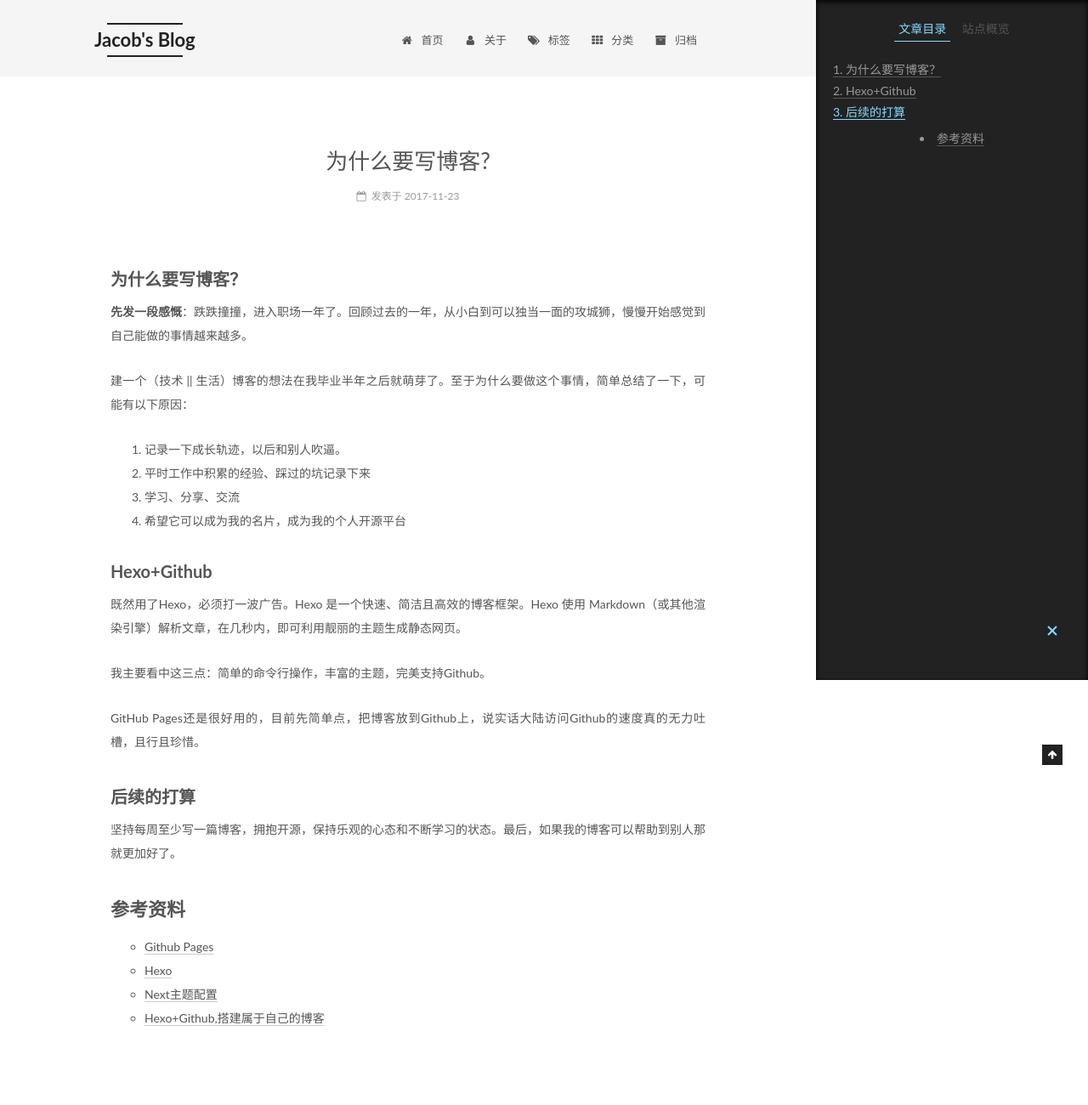
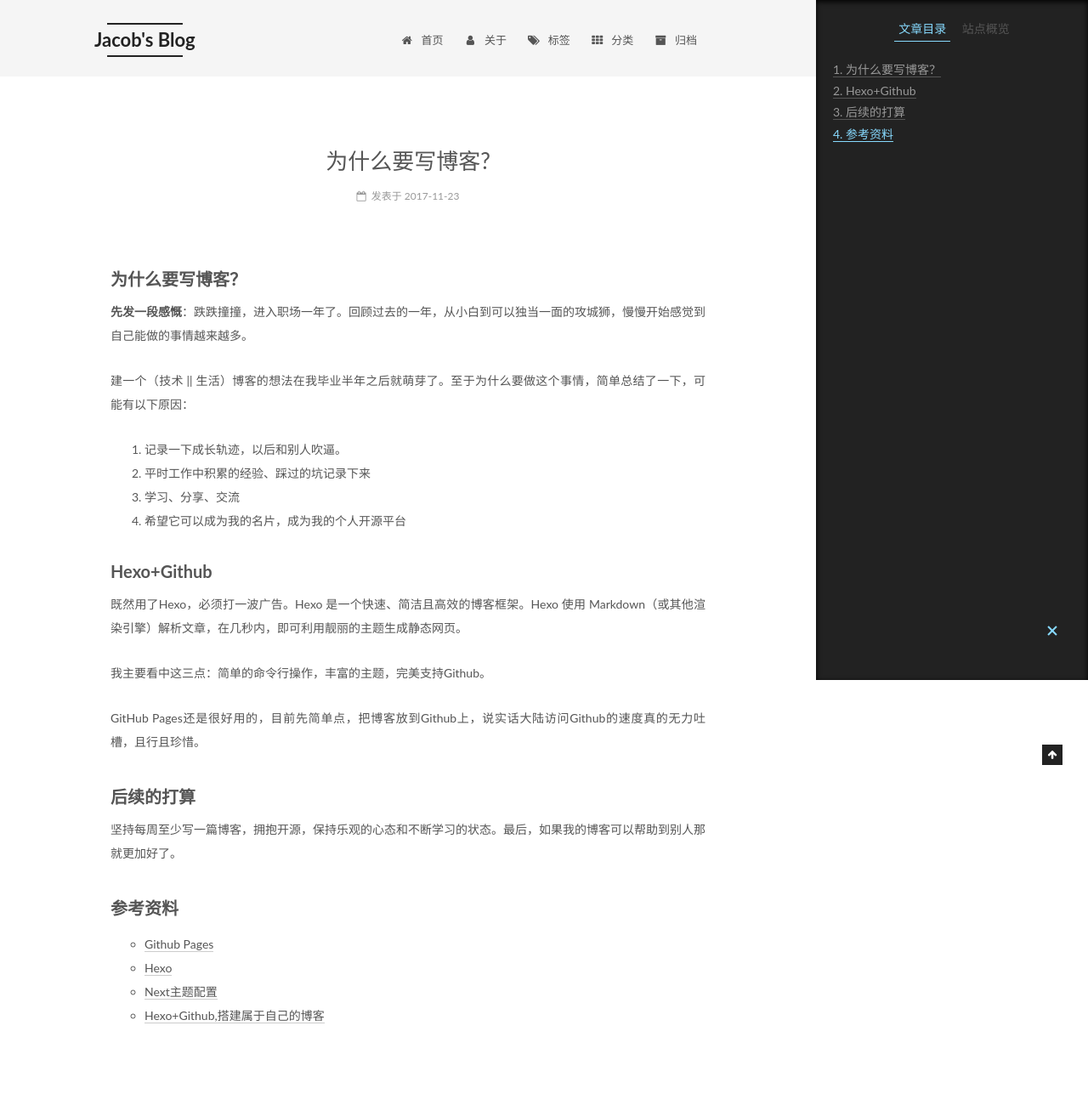
Before and after one commit to RNTVER/rntver.github.io, a plain HTML site: page 2017/11/23/为什么要写博客/index.html in a window 1280 px wide. Shown: the top 1300 px of the page at 85% size. Drawn offline with Linux system fonts and the light colour scheme.

Commit message:
Site updated: 2017-11-24 18:21:24

```diff
--- a/2017/11/23/为什么要写博客/index.html
+++ b/2017/11/23/为什么要写博客/index.html
@@ -86,7 +86,7 @@
 <meta property="og:site_name" content="Jacob&#39;s Blog">
 <meta property="og:description" content="为什么要写博客？先发一段感慨：跌跌撞撞，进入职场一年了。回顾过去的一年，从小白到可以独当一面的攻城狮，慢慢开始感觉到自己能做的事情越来越多。 建一个（技术 || 生活）博客的想法在我毕业半年之后就萌芽了。至于为什么要做这个事情，简单总结了一下，可能有以下原因：  记录一下成长轨迹，以后和别人吹逼。 平时工作中积累的经验、踩过的坑记录下来 学习、分享、交流 希望它可以成为我的名片，成为我的个人开源平">
 <meta property="og:locale" content="zh-Hans">
-<meta property="og:updated_time" content="2017-11-24T10:18:57.000Z">
+<meta property="og:updated_time" content="2017-11-24T10:21:13.000Z">
 <meta name="twitter:card" content="summary">
 <meta name="twitter:title" content="为什么要写博客?">
 <meta name="twitter:description" content="为什么要写博客？先发一段感慨：跌跌撞撞，进入职场一年了。回顾过去的一年，从小白到可以独当一面的攻城狮，慢慢开始感觉到自己能做的事情越来越多。 建一个（技术 || 生活）博客的想法在我毕业半年之后就萌芽了。至于为什么要做这个事情，简单总结了一下，可能有以下原因：  记录一下成长轨迹，以后和别人吹逼。 平时工作中积累的经验、踩过的坑记录下来 学习、分享、交流 希望它可以成为我的名片，成为我的个人开源平">
@@ -341,7 +341,7 @@
 <p>我主要看中这三点：简单的命令行操作，丰富的主题，完美支持Github。</p>
 <p>GitHub Pages还是很好用的，目前先简单点，把博客放到Github上，说实话大陆访问Github的速度真的无力吐槽，且行且珍惜。</p>
 <h3 id="后续的打算"><a href="#后续的打算" class="headerlink" title="后续的打算"></a>后续的打算</h3><p>坚持每周至少写一篇博客，拥抱开源，保持乐观的心态和不断学习的状态。最后，如果我的博客可以帮助到别人那就更加好了。</p>
-<h2 id="参考资料"><a href="#参考资料" class="headerlink" title="参考资料"></a>参考资料</h2><ul>
+<h3 id="参考资料"><a href="#参考资料" class="headerlink" title="参考资料"></a>参考资料</h3><ul>
 <li><a href="https://pages.github.com/" target="_blank" rel="noopener">Github Pages</a></li>
 <li><a href="https://hexo.io/" target="_blank" rel="noopener">Hexo</a></li>
 <li><a href="http://theme-next.iissnan.com/" target="_blank" rel="noopener">Next主题配置</a></li>
@@ -479,7 +479,7 @@
 
 
 
-              <div class="post-toc-content"><ol class="nav"><li class="nav-item nav-level-3"><a class="nav-link" href="#为什么要写博客？"><span class="nav-number">1.</span> <span class="nav-text">为什么要写博客？</span></a></li><li class="nav-item nav-level-3"><a class="nav-link" href="#Hexo-Github"><span class="nav-number">2.</span> <span class="nav-text">Hexo+Github</span></a></li><li class="nav-item nav-level-3"><a class="nav-link" href="#后续的打算"><span class="nav-number">3.</span> <span class="nav-text">后续的打算</span></a></li></ol></li><li class="nav-item nav-level-2"><a class="nav-link" href="#参考资料"><span class="nav-number"></span> <span class="nav-text">参考资料</span></a></div>
+              <div class="post-toc-content"><ol class="nav"><li class="nav-item nav-level-3"><a class="nav-link" href="#为什么要写博客？"><span class="nav-number">1.</span> <span class="nav-text">为什么要写博客？</span></a></li><li class="nav-item nav-level-3"><a class="nav-link" href="#Hexo-Github"><span class="nav-number">2.</span> <span class="nav-text">Hexo+Github</span></a></li><li class="nav-item nav-level-3"><a class="nav-link" href="#后续的打算"><span class="nav-number">3.</span> <span class="nav-text">后续的打算</span></a></li><li class="nav-item nav-level-3"><a class="nav-link" href="#参考资料"><span class="nav-number">4.</span> <span class="nav-text">参考资料</span></a></li></ol></div>
 
 
           </div>
--- a/css/main.css
+++ b/css/main.css
@@ -1822,7 +1822,7 @@ pre .javascript .function {
   width: 4px;
   height: 4px;
   border-radius: 50%;
-  background: #af38bd;
+  background: #3ea2a1;
 }
 .links-of-blogroll {
   font-size: 13px;
```
Also changed, not shown: index.html (+1 -1 lines).
